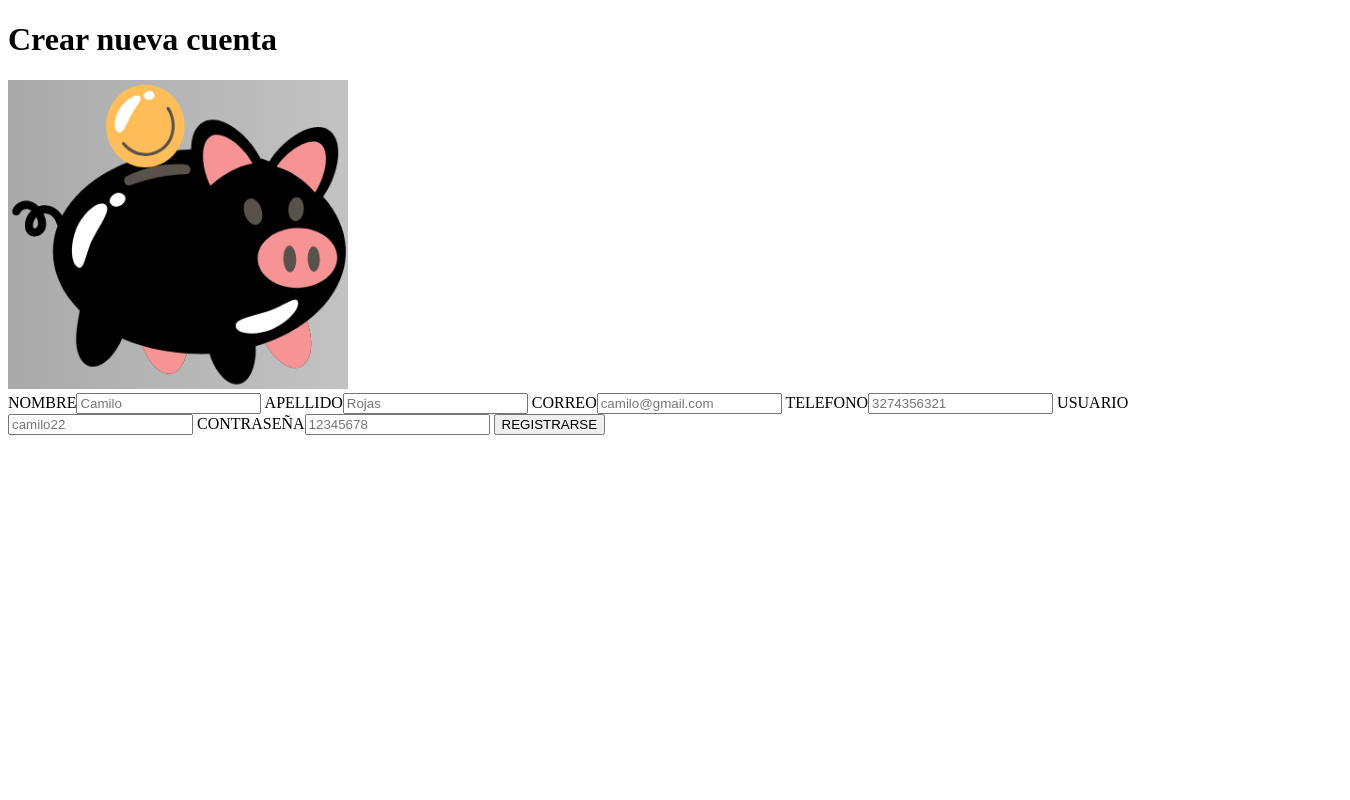
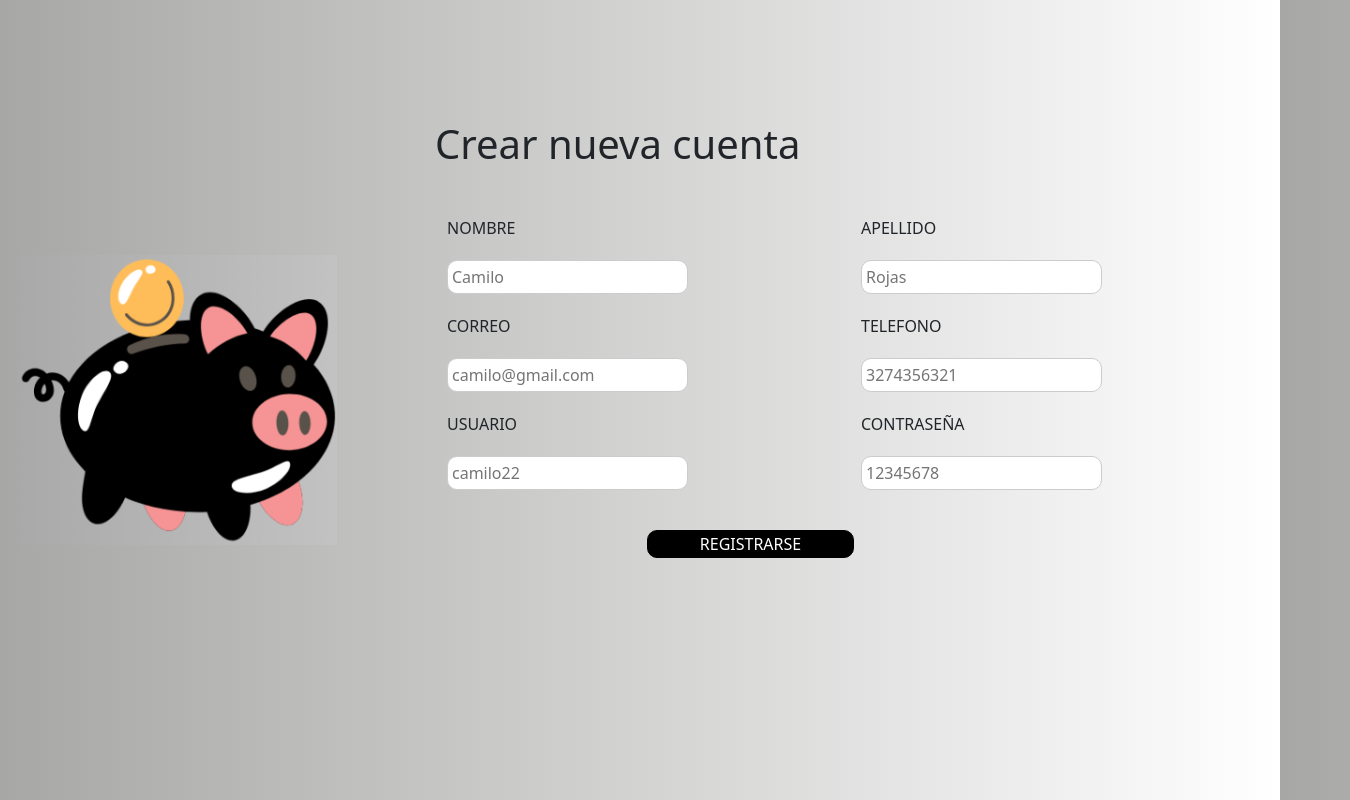
Before and after one commit to JuanCaLinux/ProyectoSoftware, a plain HTML site: page Front/Register.html in a window 1280 px wide. Shown: the whole page, 1350 px wide, since content can reach past the window. Drawn offline with nearby package versions, Linux system fonts and the light colour scheme.

Commit message:
Front Pagina de registro

```diff
--- a/Front/Register.html
+++ b/Front/Register.html
@@ -2,20 +2,31 @@
 <html lang="en">
 <head>
     <meta charset="UTF-8">
+    <link rel="stylesheet" href="stylesRegister.css">
     <title>Registro</title>
+    <link href="https://cdn.jsdelivr.net/npm/bootstrap@5.3.0/dist/css/bootstrap.min.css" rel="stylesheet" integrity="sha384-9ndCyUaIbzAi2FUVXJi0CjmCapSmO7SnpJef0486qhLnuZ2cdeRhO02iuK6FUUVM" crossorigin="anonymous">
 </head>
 <body>
-<h1>Crear nueva cuenta</h1>
-<img src="Imagenes/Logo%20inicial.png">
+<div class="imagen">
+    <img src="Imagenes/Logo%20inicial.png">
+</div>
+
 <div class="formulario">
-    <form>
-        <label>NOMBRE<input type="text" placeholder="Camilo"></label>
-        <label>APELLIDO<input type="text" placeholder="Rojas"></label>
-        <label>CORREO<input type="email" placeholder="camilo@gmail.com"></label>
-        <label>TELEFONO<input type="number" placeholder="3274356321"></label>
-        <label>USUARIO<input type="text" placeholder="camilo22"></label>
-        <label>CONTRASEÑA<input type="password" placeholder="12345678"></label>
-        <button>REGISTRARSE</button>
+    <h1>Crear nueva cuenta</h1>
+    <form class="container">
+        <label class="col-6">NOMBRE
+            <input type="text" placeholder="Camilo"></label>
+        <label class="col-6">APELLIDO
+            <input type="text" placeholder="Rojas"></label>
+        <label class="col-6">CORREO
+            <input type="email" placeholder="camilo@gmail.com"></label>
+        <label class="col-6">TELEFONO
+            <input type="number" placeholder="3274356321"></label>
+        <label class="col-6">USUARIO
+            <input type="text" placeholder="camilo22"></label>
+        <label class="col-6">CONTRASEÑA
+            <input type="password" placeholder="12345678"></label>
+        <button class="col-3">REGISTRARSE</button>
     </form>
 </div>
 
--- /dev/null
+++ b/Front/stylesRegister.css
@@ -0,0 +1,70 @@
+body{
+    background: linear-gradient(to right, #a7a7a6, #fff);
+    display: flex;
+    width: 100%;
+    height: 100vh;
+    margin: 0;
+    overflow-x: hidden; /* Oculta el desbordamiento horizontal */
+    box-sizing: border-box; /* Asegura que padding y border se incluyan en el ancho y alto */
+}
+
+.imagen{
+    width: 60vh;
+    height: 90vh;
+    margin: auto 0;
+    display: flex;
+    justify-content: center;
+    align-items: center;
+}
+
+img{
+    width: 90%;
+}
+
+.formulario{
+    width: 180vh;
+    height: 90vh;
+    margin: auto -70px;
+    box-sizing: border-box;
+    display: flex;
+    flex-direction: column;
+}
+
+h1{
+    margin-left: 150px;
+    margin-top: 80px !important;
+}
+
+form{
+    display: flex;
+    flex-direction: row;
+    flex-wrap: wrap;
+    margin-top: 20px;
+}
+
+label{
+    margin-top: 20px;
+    width: 100%;
+}
+
+input{
+    display: block;
+    box-sizing: border-box;
+    border: 1px solid #ccc;
+    border-radius: 10px;
+    padding: 4px;
+    margin-top: 20px!important;
+}
+
+.container{
+    width: 80% !important;
+    margin-left: 150px !important;
+}
+
+.col-3{
+    margin:40px 200px !important ;
+    border-radius: 10px; !important;
+    border: 1px solid #000; !important;
+    background: #000;
+    color: white;
+}
```
